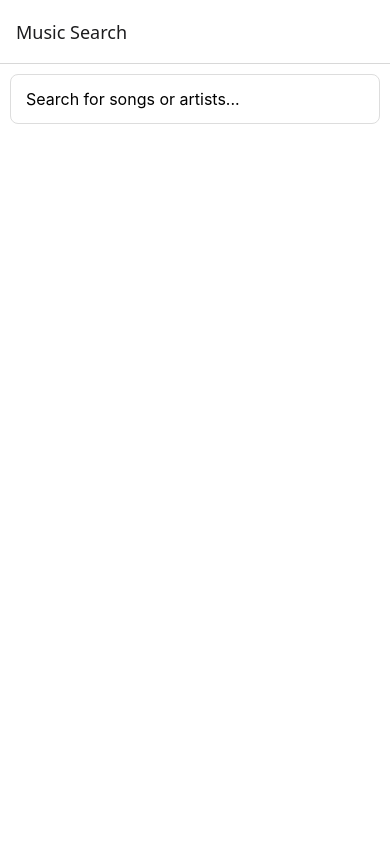
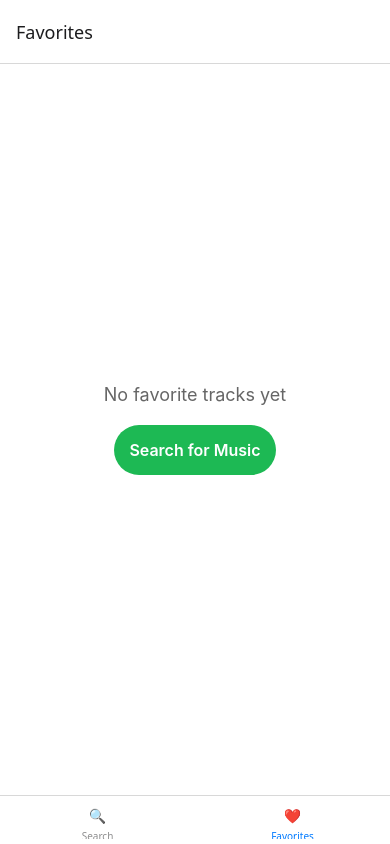
Before and after one commit to calanuzao/musicplayer, a React Native app: screen /FavoritesTab in a window 390 px wide. Before the commit this address had no page. Built offline with nearby package versions, Linux system fonts and the light colour scheme.

Commit message:
Add favorites functionality with AsyncStorage and bottom tab navigation

```diff
--- a/App.tsx
+++ b/App.tsx
@@ -1,28 +1,62 @@
 // implements navigation structure
 
 import React from 'react';
+import { Text } from 'react-native';
 import { SafeAreaProvider } from 'react-native-safe-area-context';
 import { GestureHandlerRootView } from 'react-native-gesture-handler';
 import { NavigationContainer } from '@react-navigation/native';
 import { createNativeStackNavigator } from '@react-navigation/native-stack';
+import { createBottomTabNavigator } from '@react-navigation/bottom-tabs';
 import SearchScreen from './src/screens/SearchScreen';
 import DetailsScreen from './src/screens/DetailsScreen';
+import FavoritesScreen from './src/screens/FavoritesScreen';
 import { RootStackParamList } from './src/navigation/types';
 
+type TabParamList = {
+    SearchTab: undefined;
+    FavoritesTab: undefined;
+};
+
 const Stack = createNativeStackNavigator<RootStackParamList>();
+const Tab = createBottomTabNavigator<TabParamList>();
+
+const MainTabs = () => {
+    return (
+        <Tab.Navigator>
+            <Tab.Screen
+                name="SearchTab"
+                component={SearchScreen}
+                options={{
+                    title: 'Search',
+                    tabBarIcon: ({ color }: { color: string }) => (
+                        <Text style={{ color }}>🔍</Text>
+                    ),
+                }}
+            />
+            <Tab.Screen
+                name="FavoritesTab"
+                component={FavoritesScreen}
+                options={{
+                    title: 'Favorites',
+                    tabBarIcon: ({ color }: { color: string }) => (
+                        <Text style={{ color }}>❤️</Text>
+                    ),
+                }}
+            />
+        </Tab.Navigator>
+    );
+};
 
 function App(): React.JSX.Element {
     return (
         <GestureHandlerRootView style={{ flex: 1 }}>
             <SafeAreaProvider>
                 <NavigationContainer>
-                    <Stack.Navigator initialRouteName="Search">
+                    <Stack.Navigator screenOptions={{ headerShown: true }}>
                         <Stack.Screen
                             name="Search"
-                            component={SearchScreen}
-                            options={{
-                                title: 'Music Search'
-                            }}
+                            component={MainTabs}
+                            options={{ headerShown: false }}
                         />
                         <Stack.Screen
                             name="Details"
--- a/package.json
+++ b/package.json
@@ -10,7 +10,9 @@
     "test": "jest"
   },
   "dependencies": {
+    "@react-native-async-storage/async-storage": "^2.1.0",
     "@react-native-community/masked-view": "^0.1.11",
+    "@react-navigation/bottom-tabs": "^7.2.0",
     "@react-navigation/native": "^7.0.14",
     "@react-navigation/native-stack": "^7.2.0",
     "@react-navigation/stack": "^7.1.1",
--- a/src/screens/DetailsScreen.tsx
+++ b/src/screens/DetailsScreen.tsx
@@ -1,31 +1,93 @@
 // showcases more information and play audio previews
-import React from 'react';
-import { View, Text, Button, StyleSheet } from 'react-native';
+import React, { useState, useEffect } from 'react';
+import { View, Text, StyleSheet, TouchableOpacity, Image } from 'react-native';
 import Sound from 'react-native-sound';
 import { RootStackScreenProps } from '../navigation/types';
+import { toggleFavorite, isFavorite } from '../services/favoritesService';
 
 const DetailsScreen: React.FC<RootStackScreenProps<'Details'>> = ({ route }) => {
     const { track } = route.params;
+    const [isPlaying, setIsPlaying] = useState(false);
+    const [sound, setSound] = useState<Sound | null>(null);
+    const [isFavorited, setIsFavorited] = useState(false);
 
-    const playPreview = () => {
+    useEffect(() => {
+        // Check if track is favorited on mount
+        const checkFavorite = async () => {
+            const favorited = await isFavorite(track.id);
+            setIsFavorited(favorited);
+        };
+        checkFavorite();
+    }, [track.id]);
+
+    const handlePlayPreview = () => {
+        if (isPlaying && sound) {
+            sound.stop();
+            sound.release();
+            setSound(null);
+            setIsPlaying(false);
+            return;
+        }
+
         if (track.previewUrl) {
-            const sound = new Sound(track.previewUrl, '', (error) => {
+            const newSound = new Sound(track.previewUrl, '', (error) => {
                 if (error) {
-                    console.log('Failed to load the sound', error);
+                    console.log('Failed to load sound', error);
                     return;
                 }
-                sound.play();
+
+                setSound(newSound);
+                newSound.play((success) => {
+                    if (success) {
+                        console.log('Successfully finished playing');
+                    } else {
+                        console.log('Playback failed due to audio decoding errors');
+                    }
+                    setIsPlaying(false);
+                    newSound.release();
+                });
             });
+
+            setIsPlaying(true);
         }
+    };
+
+    const handleToggleFavorite = async () => {
+        const result = await toggleFavorite(track);
+        setIsFavorited(result);
     };
 
     return (
         <View style={styles.container}>
-            <Text style={styles.trackName}>{track.name}</Text>
-            <Text style={styles.artistName}>{track.artist}</Text>
-            {track.previewUrl && (
-                <Button title="Play Preview" onPress={playPreview} />
-            )}
+            <Image source={{ uri: track.albumArt }} style={styles.albumArt} />
+
+            <View style={styles.infoContainer}>
+                <Text style={styles.trackName}>{track.name}</Text>
+                <Text style={styles.artistName}>{track.artist}</Text>
+                <Text style={styles.albumName}>{track.album}</Text>
+
+                <View style={styles.buttonContainer}>
+                    {track.previewUrl && (
+                        <TouchableOpacity
+                            style={[styles.button, isPlaying && styles.buttonPlaying]}
+                            onPress={handlePlayPreview}
+                        >
+                            <Text style={styles.buttonText}>
+                                {isPlaying ? 'Stop Preview' : 'Play Preview'}
+                            </Text>
+                        </TouchableOpacity>
+                    )}
+
+                    <TouchableOpacity
+                        style={[styles.button, isFavorited && styles.buttonFavorited]}
+                        onPress={handleToggleFavorite}
+                    >
+                        <Text style={styles.buttonText}>
+                            {isFavorited ? '❤️ Favorited' : '🤍 Add to Favorites'}
+                        </Text>
+                    </TouchableOpacity>
+                </View>
+            </View>
         </View>
     );
 };
@@ -33,16 +95,51 @@ const DetailsScreen: React.FC<RootStackScreenProps<'Details'>> = ({ route }) =>
 const styles = StyleSheet.create({
     container: {
         flex: 1,
-        alignItems: 'center',
-        justifyContent: 'center',
+        backgroundColor: '#fff',
+    },
+    albumArt: {
+        width: '100%',
+        height: 300,
+        resizeMode: 'cover',
+    },
+    infoContainer: {
+        padding: 20,
     },
     trackName: {
         fontSize: 24,
         fontWeight: 'bold',
+        marginBottom: 8,
     },
     artistName: {
         fontSize: 18,
-        color: 'gray',
+        color: '#666',
+        marginBottom: 4,
+    },
+    albumName: {
+        fontSize: 16,
+        color: '#888',
+        marginBottom: 20,
+    },
+    buttonContainer: {
+        gap: 10,
+    },
+    button: {
+        backgroundColor: '#1DB954',
+        padding: 15,
+        borderRadius: 25,
+        alignItems: 'center',
+        marginTop: 10,
+    },
+    buttonPlaying: {
+        backgroundColor: '#E74C3C',
+    },
+    buttonFavorited: {
+        backgroundColor: '#E91E63',
+    },
+    buttonText: {
+        color: '#fff',
+        fontSize: 16,
+        fontWeight: '600',
     },
 });
 
--- /dev/null
+++ b/src/screens/FavoritesScreen.tsx
@@ -0,0 +1,122 @@
+// favorites screen
+
+import React, { useEffect, useState } from 'react';
+import {
+    View,
+    Text,
+    FlatList,
+    StyleSheet,
+    TouchableOpacity,
+    Image,
+} from 'react-native';
+import { TabScreenProps } from '../navigation/types';
+import { Track } from '../types/music';
+import { getFavorites } from '../services/favoritesService';
+
+const FavoritesScreen: React.FC<TabScreenProps<'FavoritesTab'>> = ({ navigation }) => {
+    const [favorites, setFavorites] = useState<Track[]>([]);
+
+    useEffect(() => {
+        loadFavorites();
+    }, []);
+
+    const loadFavorites = async () => {
+        const favoriteTracks = await getFavorites();
+        setFavorites(favoriteTracks);
+    };
+
+    const renderItem = ({ item }: { item: Track }) => (
+        <TouchableOpacity
+            style={styles.trackItem}
+            onPress={() => navigation.navigate('Details', { track: item })}
+        >
+            <Image source={{ uri: item.albumArt }} style={styles.albumArt} />
+            <View style={styles.trackInfo}>
+                <Text style={styles.trackName}>{item.name}</Text>
+                <Text style={styles.artistName}>{item.artist}</Text>
+            </View>
+        </TouchableOpacity>
+    );
+
+    return (
+        <View style={styles.container}>
+            {favorites.length === 0 ? (
+                <View style={styles.emptyContainer}>
+                    <Text style={styles.emptyText}>No favorite tracks yet</Text>
+                    <TouchableOpacity
+                        style={styles.searchButton}
+                        onPress={() => navigation.navigate('Search')}
+                    >
+                        <Text style={styles.searchButtonText}>Search for Music</Text>
+                    </TouchableOpacity>
+                </View>
+            ) : (
+                <FlatList
+                    data={favorites}
+                    renderItem={renderItem}
+                    keyExtractor={(item) => item.id}
+                    contentContainerStyle={styles.listContainer}
+                />
+            )}
+        </View>
+    );
+};
+
+const styles = StyleSheet.create({
+    container: {
+        flex: 1,
+        backgroundColor: '#fff',
+    },
+    listContainer: {
+        padding: 10,
+    },
+    trackItem: {
+        flexDirection: 'row',
+        padding: 10,
+        borderBottomWidth: 1,
+        borderBottomColor: '#eee',
+        alignItems: 'center',
+    },
+    albumArt: {
+        width: 50,
+        height: 50,
+        borderRadius: 4,
+    },
+    trackInfo: {
+        marginLeft: 15,
+        flex: 1,
+    },
+    trackName: {
+        fontSize: 16,
+        fontWeight: '600',
+    },
+    artistName: {
+        fontSize: 14,
+        color: '#666',
+        marginTop: 4,
+    },
+    emptyContainer: {
+        flex: 1,
+        alignItems: 'center',
+        justifyContent: 'center',
+        padding: 20,
+    },
+    emptyText: {
+        fontSize: 18,
+        color: '#666',
+        marginBottom: 20,
+    },
+    searchButton: {
+        backgroundColor: '#1DB954',
+        padding: 15,
+        borderRadius: 25,
+        alignItems: 'center',
+    },
+    searchButtonText: {
+        color: '#fff',
+        fontSize: 16,
+        fontWeight: '600',
+    },
+});
+
+export default FavoritesScreen;
--- a/src/screens/searchscreen.tsx
+++ b/src/screens/searchscreen.tsx
@@ -12,11 +12,11 @@ import {
   TouchableOpacity,
   ActivityIndicator,
 } from 'react-native';
-import { RootStackScreenProps } from '../navigation/types';
+import { TabScreenProps } from '../navigation/types';
 import { Track, SearchState } from '../types/music';
 import { searchTracks } from '../services/musicApi';
 
-const SearchScreen: React.FC<RootStackScreenProps<'Search'>> = ({ navigation }) => {
+const SearchScreen: React.FC<TabScreenProps<'SearchTab'>> = ({ navigation }) => {
   const [state, setState] = useState<SearchState>({
     query: '',
     results: [],
--- /dev/null
+++ b/src/services/favoritesService.ts
@@ -0,0 +1,46 @@
+// creates favorite services
+
+import AsyncStorage from '@react-native-async-storage/async-storage';
+import { Track } from '../types/music';
+
+const FAVORITES_KEY = '@favorites';
+
+export const getFavorites = async (): Promise<Track[]> => {
+  try {
+    const favorites = await AsyncStorage.getItem(FAVORITES_KEY);
+    return favorites ? JSON.parse(favorites) : [];
+  } catch (error) {
+    console.error('Error loading favorites:', error);
+    return [];
+  }
+};
+
+export const toggleFavorite = async (track: Track): Promise<boolean> => {
+  try {
+    const favorites = await getFavorites();
+    const isFavorite = favorites.some(fav => fav.id === track.id);
+
+    let newFavorites;
+    if (isFavorite) {
+      newFavorites = favorites.filter(fav => fav.id !== track.id);
+    } else {
+      newFavorites = [...favorites, track];
+    }
+
+    await AsyncStorage.setItem(FAVORITES_KEY, JSON.stringify(newFavorites));
+    return !isFavorite; // Return true if added to favorites, false if removed
+  } catch (error) {
+    console.error('Error toggling favorite:', error);
+    return false;
+  }
+};
+
+export const isFavorite = async (trackId: string): Promise<boolean> => {
+  try {
+    const favorites = await getFavorites();
+    return favorites.some(track => track.id === trackId);
+  } catch (error) {
+    console.error('Error checking favorite status:', error);
+    return false;
+  }
+};
```
Also changed, not shown: src/navigation/types.ts (+12 -0 lines), 3 other files (tests, documents, lock files or other folders).
